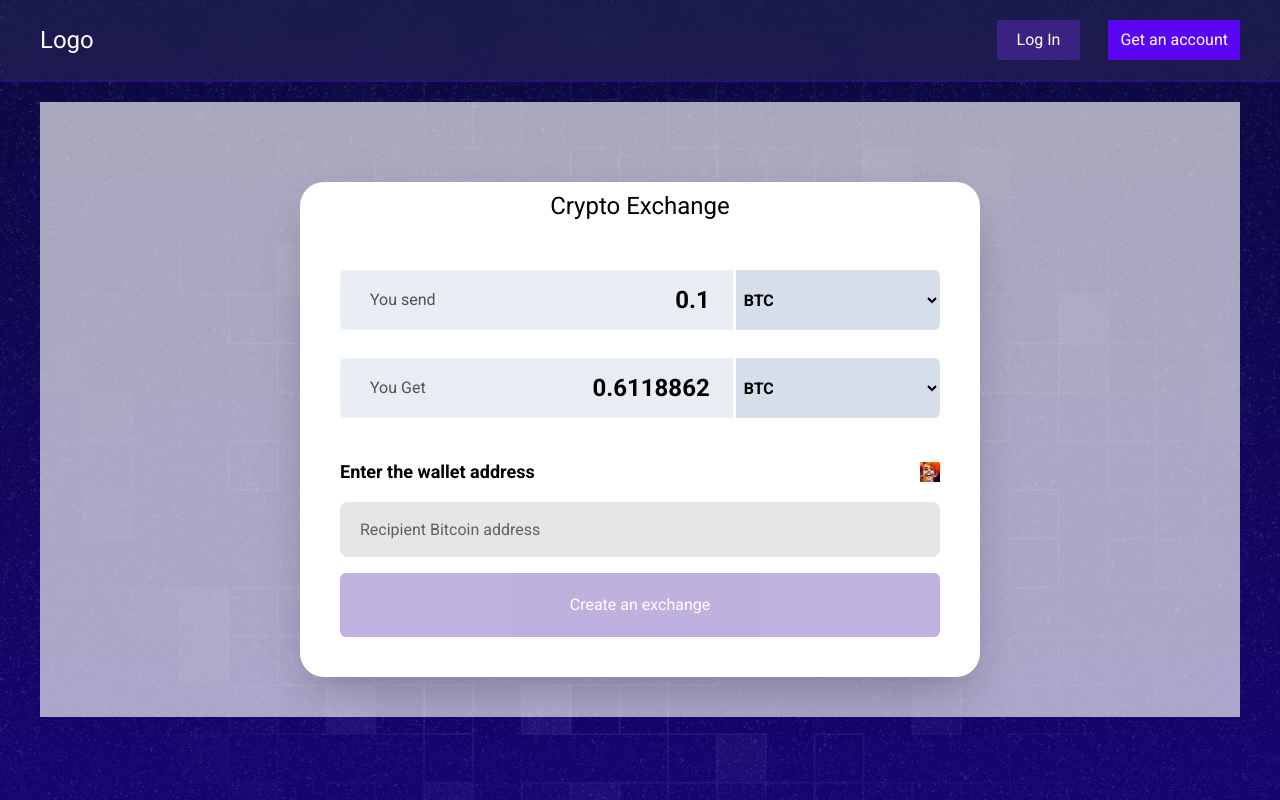
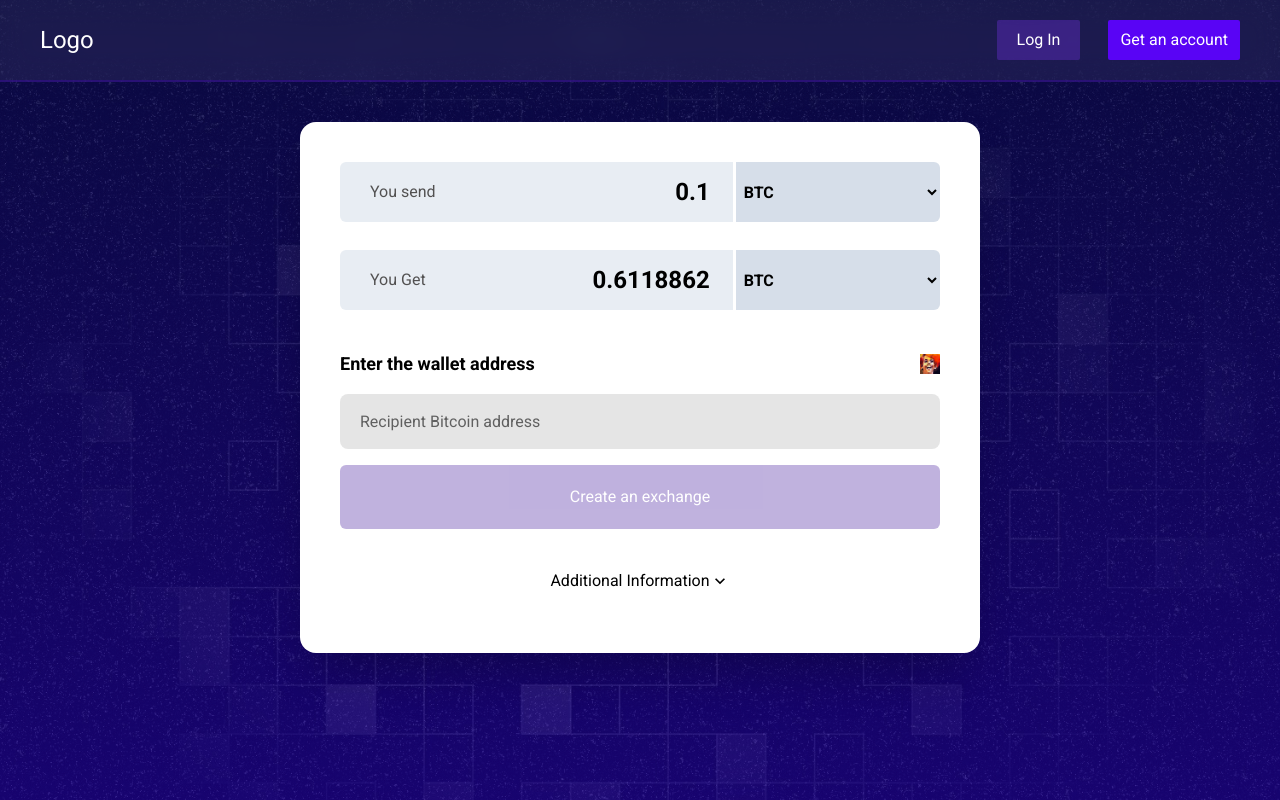
Before and after one commit to Kamasah-Dickson/CryptoExchange, a React (Vite) app: page /exchange in a window 1280 px wide. Built offline with nearby package versions, Linux system fonts and the light colour scheme.

Commit message:
update exchange

```diff
--- a/src/Pages/Exchange.tsx
+++ b/src/Pages/Exchange.tsx
@@ -5,7 +5,7 @@ import YouGet from "../Components/YouGet";
 
 import EnterWalletAddress from "../Components/EnterWalletAddress";
 import Header from "../Components/Header";
-import { VerifyWalletProvider } from "../context/contexts";
+import AdditionalInfo from "../Components/AdditionalInfo";
 
 function Exchange() {
 	const [currencies, setCurrencies] = useState([
@@ -24,7 +24,6 @@ function Exchange() {
 	const [userCurrency, setUserCurrency] = useState("btc");
 	const [responseCurrency, setResponseCurrency] = useState("eth");
 
-	const [activeTab, setActiveTab] = useState(2);
 	const [userCoins, setUserCoins] = useState(0.1);
 	const [responseCoins, setResponseCoins] = useState(0.0123);
 
@@ -34,17 +33,12 @@ function Exchange() {
 	return (
 		<>
 			<Header />
-			<div className="my-max mx-auto mt-5 bg-[#ffffffa4] p-10">
+			<div className="mx-auto my-5 ">
 				<form
 					onSubmit={(e) => handleSubmit(e)}
-					className=" my-max2 mt-10 overflow-hidden rounded-3xl bg-white shadow-2xl"
+					className=" my-max2 my-scrollbar mt-10  overflow-y-scroll rounded-2xl  bg-white shadow-2xl"
 				>
-					<div className="justify-cente flex flex-col">
-						{/* ====tab header==== */}
-						<div className="py-2 text-center">
-							<h2 className="text-xl md:text-2xl">Crypto Exchange</h2>
-						</div>
-						{/* ==tabs==== */}
+					<div className="flex flex-col justify-center">
 						<div className="px-10 pb-10">
 							<div className="mx-auto mt-10">
 								<div className="flex flex-col items-center justify-center gap-7">
@@ -72,6 +66,7 @@ function Exchange() {
 								</div>
 							</div>
 							<EnterWalletAddress />
+							<AdditionalInfo />
 						</div>
 					</div>
 				</form>
```
